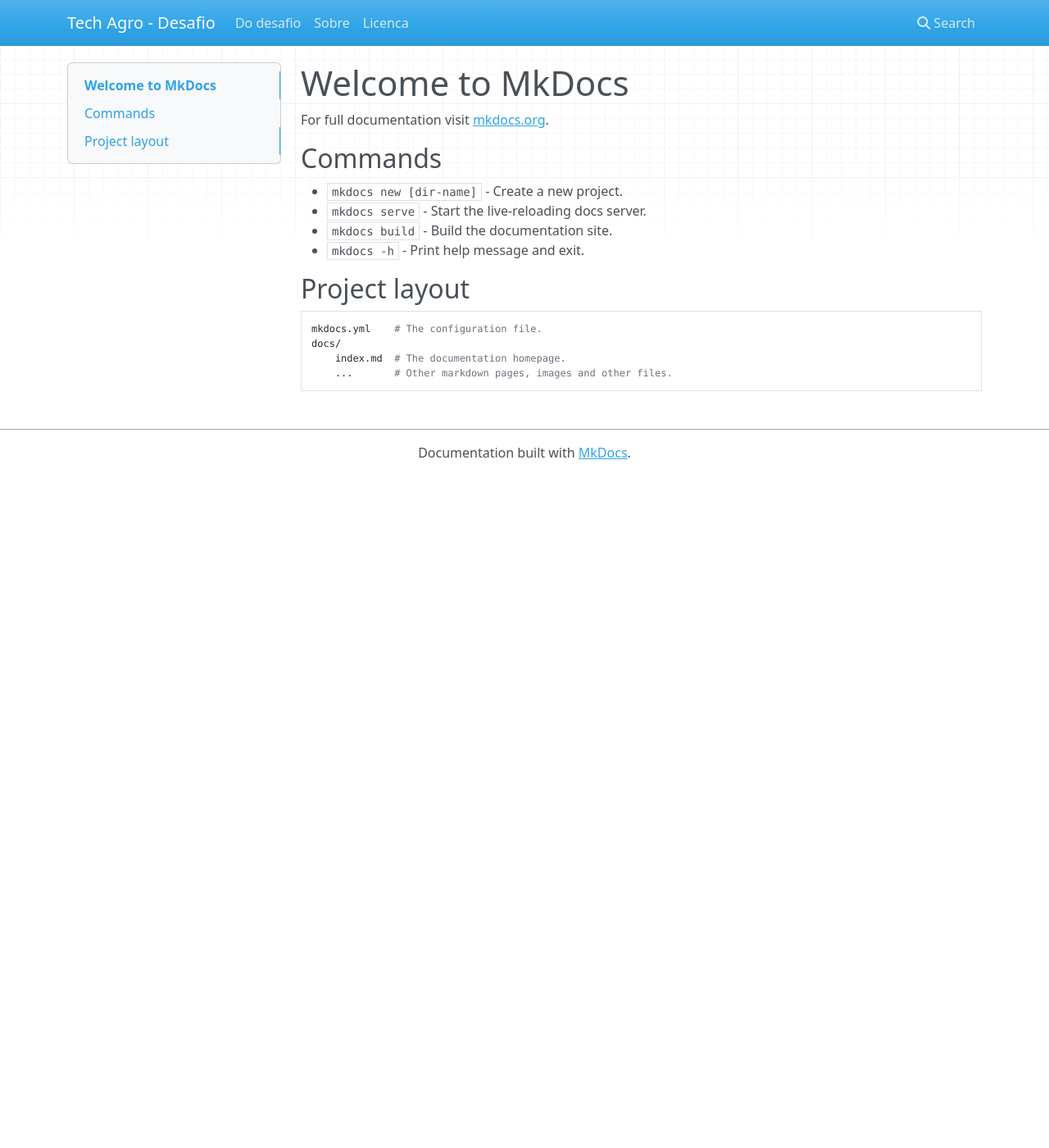
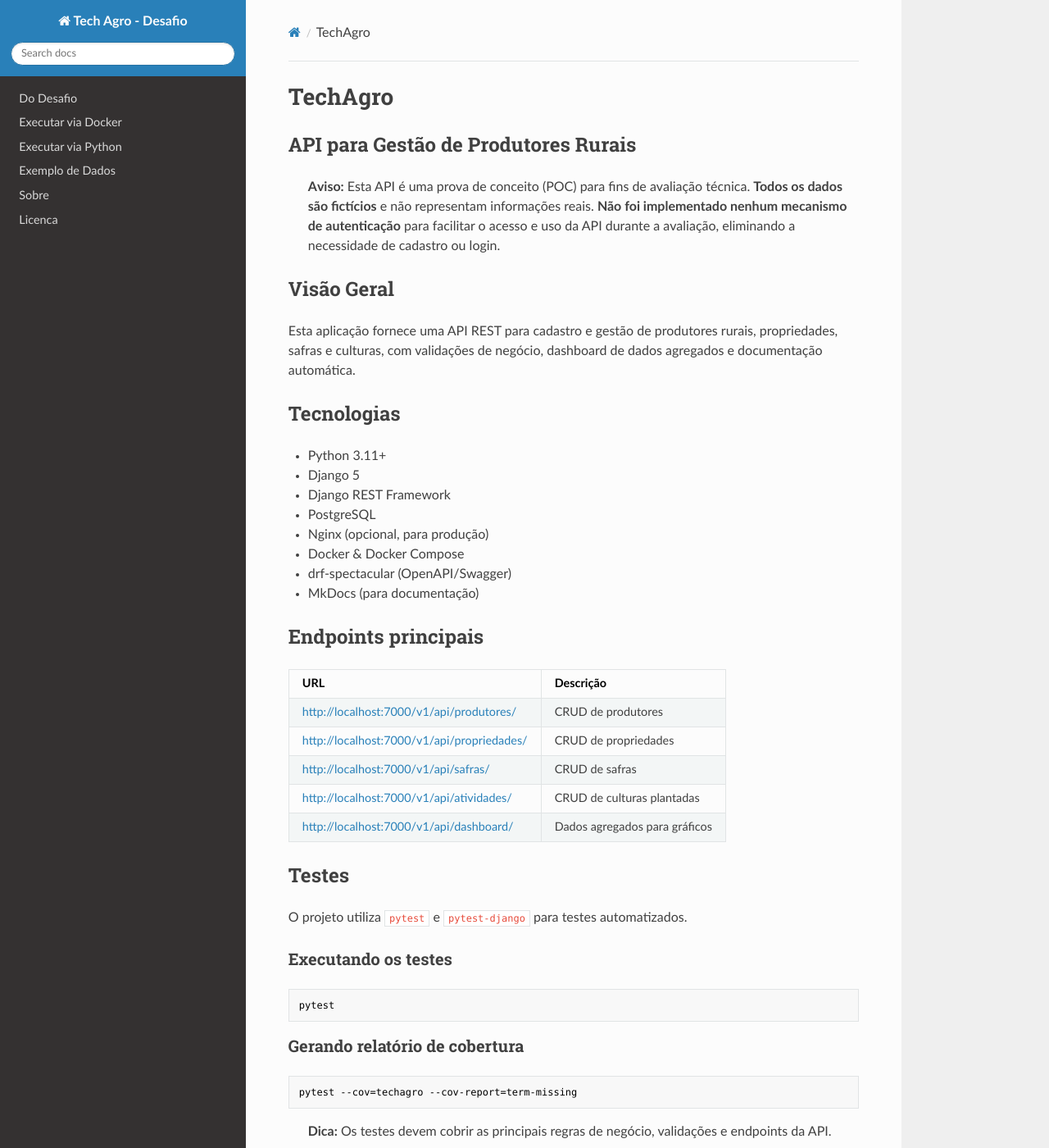
Before and after one commit to edcastanha/TechAgro, an MkDocs documentation site: the page built from docs/index.md, in a window 1280 px wide and 1400 px high. Shown: the whole window at 82% size. Built offline with MkDocs 1.6.1, drawn with Linux system fonts in a browser that asks for light colours; nearby versions of some CDN libraries; some of the changed text lies outside the part shown.

Commit message:
feat: atualiza documentação e estrutura de arquivos, adiciona exemplos de payloads e remove arquivos obsoletos

````diff
--- a/docker-compose.yml
+++ b/docker-compose.yml
@@ -21,7 +21,7 @@
             python manage.py migrate &&
             python manage.py popular_mock &&
             python manage.py collectstatic --noinput &&
-             python manage.py runserver 0.0.0.0:8000"
+            python manage.py runserver 0.0.0.0:8000"
     volumes:
       - .techagro:/app
     env_file:
--- a/docs/index.md
+++ b/docs/index.md
@@ -1,17 +1,61 @@
-# Welcome to MkDocs
+# TechAgro
 
-For full documentation visit [mkdocs.org](https://www.mkdocs.org).
+## API para Gestão de Produtores Rurais
 
-## Commands
 
-* `mkdocs new [dir-name]` - Create a new project.
-* `mkdocs serve` - Start the live-reloading docs server.
-* `mkdocs build` - Build the documentation site.
-* `mkdocs -h` - Print help message and exit.
+> **Aviso:** Esta API é uma prova de conceito (POC) para fins de avaliação técnica. **Todos os dados são fictícios** e não representam informações reais. **Não foi implementado nenhum mecanismo de autenticação** para facilitar o acesso e uso da API durante a avaliação, eliminando a necessidade de cadastro ou login.
 
-## Project layout
+## Visão Geral
+Esta aplicação fornece uma API REST para cadastro e gestão de produtores rurais, propriedades, safras e culturas, com validações de negócio, dashboard de dados agregados e documentação automática.
 
-    mkdocs.yml    # The configuration file.
-    docs/
-        index.md  # The documentation homepage.
-        ...       # Other markdown pages, images and other files.
+## Tecnologias
+- Python 3.11+
+- Django 5
+- Django REST Framework
+- PostgreSQL
+- Nginx (opcional, para produção)
+- Docker & Docker Compose
+- drf-spectacular (OpenAPI/Swagger)
+- MkDocs (para documentação)
+
+
+## Endpoints principais
+|   URL   | Descrição |
+|---------|-----------|
+|[http://localhost:7000/v1/api/produtores/](http://localhost:7000/v1/api/produtores/) | CRUD de produtores |
+|[http://localhost:7000/v1/api/propriedades/](http://localhost:7000/v1/api/propriedades/) | CRUD de propriedades |
+|[http://localhost:7000/v1/api/safras/](http://localhost:7000/v1/api/safras/) | CRUD de safras |
+|[http://localhost:7000/v1/api/atividades/](http://localhost:7000/v1/api/atividades/) | CRUD de culturas plantadas |
+|[http://localhost:7000/v1/api/dashboard/](http://localhost:7000/v1/api/dashboard/) | Dados agregados para gráficos |
+
+
+## Testes
+
+O projeto utiliza `pytest` e `pytest-django` para testes automatizados.
+
+### Executando os testes
+
+```bash
+pytest
+```
+
+### Gerando relatório de cobertura
+
+```bash
+pytest --cov=techagro --cov-report=term-missing
+```
+
+> **Dica:** Os testes devem cobrir as principais regras de negócio, validações e endpoints da API.
+
+## Observabilidade
+Logs e monitoramento podem ser incrementados conforme necessidade.
+
+## Deploy
+Pronto para deploy em qualquer nuvem (exemplo: Fly.io, Heroku, etc). Basta configurar as variáveis de ambiente.
+
+## Autor
+Edson Bezerra
+[Perfil](https://www.linkedin.com/in/edsonlbfilho/)
+
+---
+Projeto para avaliação técnic.a, não é um produto finalizado. Sinta-se à vontade para contribuir ou sugerir melhorias!
--- a/mkdocs.yml
+++ b/mkdocs.yml
@@ -1,10 +1,13 @@
 site_name: Tech Agro - Desafio
 
 theme:
-  name: mkdocs
+  name: readthedocs
   locale: pt
 
 nav:
-  - Do desafio: desafio.md
-  - Sobre: home.md
+  - Do Desafio: desafio.md
+  - Executar via Docker: ExecDocker.md
+  - Executar via Python: ExecLocal.md
+  - Exemplo de Dados: playload.md
+  - Sobre: sobre.md
   - Licenca: license.md
````
Also changed, not shown: README.md (+17 -163 lines), docs/ExecDocker.md (added, +25 -0 lines), docs/ExecLocal.md (added, +45 -0 lines), docs/home.md (deleted, +0 -217 lines), docs/playload.md (added, +72 -0 lines), docs/sobre.md (added, +26 -0 lines).
